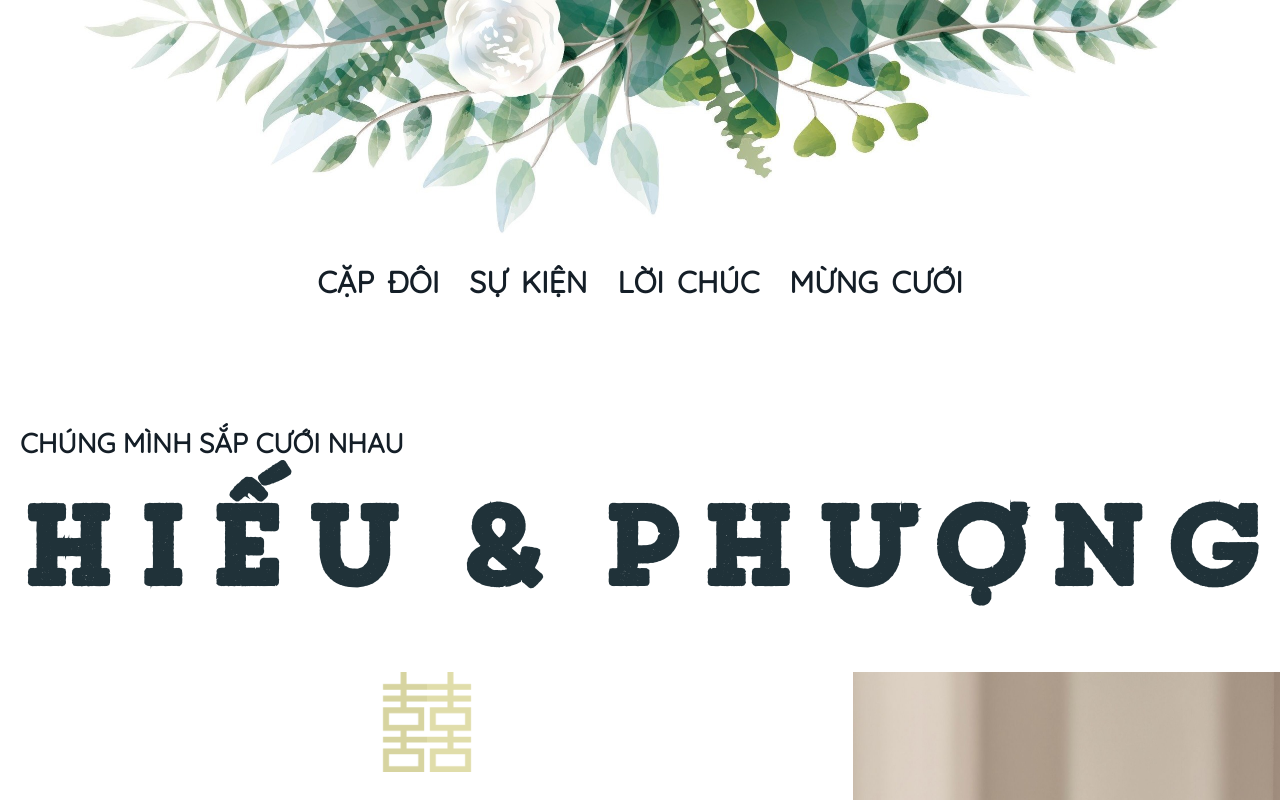
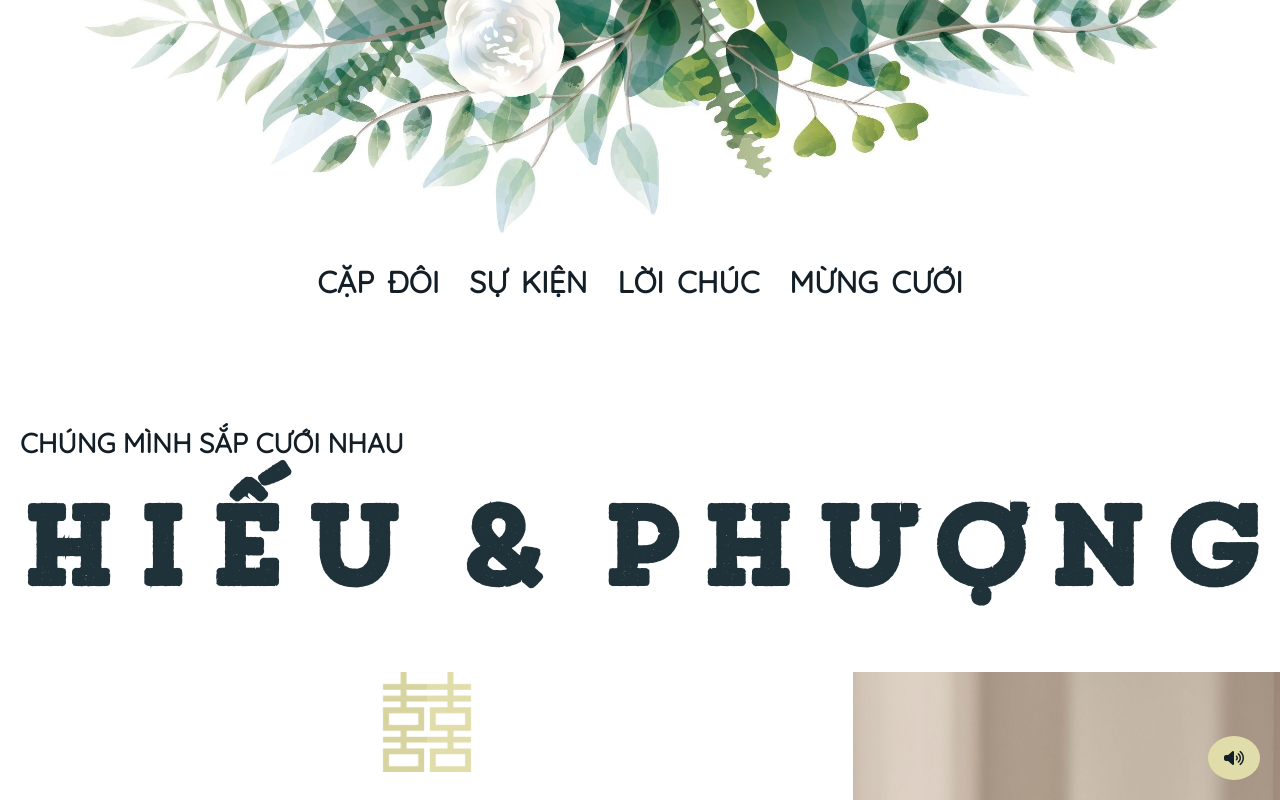
Before and after one commit to thedan158/wedding-website, a React (Vite) app: page / in a window 1280 px wide. Shown: the top 800 px of the page. Built offline with nearby package versions, Linux system fonts and the light colour scheme; no server answers; the database is empty.

Commit message:
update: music toggle

```diff
--- a/index.html
+++ b/index.html
@@ -2,7 +2,7 @@
 <html lang="en">
   <head>
     <meta charset="UTF-8" />
-    <link rel="icon" href="./public/marriage.png">
+    <link rel="icon" href="./public/marriage.png" />
     <meta name="viewport" content="width=device-width, initial-scale=1.0" />
     <title>Hiếu & Phượng Wedding</title>
   </head>
@@ -18,7 +18,16 @@
       type="text/css"
       href="https://cdnjs.cloudflare.com/ajax/libs/slick-carousel/1.6.0/slick-theme.min.css"
     />
+    <link
+      rel="stylesheet"
+      href="https://cdnjs.cloudflare.com/ajax/libs/font-awesome/4.7.0/css/font-awesome.min.css"
+    />
+
     <div id="root"></div>
     <script type="module" src="/src/main.jsx"></script>
+    <script
+      src="https://kit.fontawesome.com/49ab5852ce.js"
+      crossorigin="anonymous"
+    ></script>
   </body>
 </html>
--- a/src/App.jsx
+++ b/src/App.jsx
@@ -1,4 +1,4 @@
-import { useEffect, useState } from "react";
+import { useEffect, useRef, useState } from "react";
 import headerImage from "./assets/images/header2.jpg";
 import hy from "./assets/images/double-happiness (4).png";
 import std from "./assets/images/save-the-date.png";
@@ -27,6 +27,7 @@ import anh12 from "./assets/images/anh12.jpg";
 import anh13 from "./assets/images/anh13.jpg";
 import anh14 from "./assets/images/anh14.jpg";
 import CountdownClock from "./Countdown";
+import { Container, Button, Link } from "react-floating-action-button";
 
 function SimpleSlider() {
   var settings = {
@@ -346,6 +347,9 @@ function Countdown() {
 function App() {
   const [audioError, setAudioError] = useState(false);
   const [audioPlayed, setAudioPlayed] = useState(false);
+  const [audioEnabled, setAudioEnabled] = useState(true); // Track whether the audio is enabled or disabled
+
+  const audioRef = useRef(null);
 
   const handleAudioError = () => {
     setAudioError(true);
@@ -354,6 +358,16 @@ function App() {
   const handleAudioPlay = () => {
     setAudioPlayed(true);
   };
+
+  const toggleAudio = () => {
+    if (audioEnabled) {
+      audioRef.current.pause(); // Pause the audio
+    } else {
+      audioRef.current.play(); // Play the audio
+    }
+    setAudioEnabled(!audioEnabled); // Toggle the audio enabled state
+  };
+
   useEffect(() => {
     if (!audioPlayed && audioError) {
       setAudioError(false); // Reset the error state
@@ -641,8 +655,9 @@ function App() {
           <>
             {!audioError && (
               <audio
+                ref={audioRef}
                 src={backgroundMusic}
-                autoPlay
+                autoPlay={audioEnabled}
                 loop
                 onError={handleAudioError}
                 onPlay={handleAudioPlay}
@@ -651,6 +666,15 @@ function App() {
             {audioError && (
               <p>There was an error playing the audio. Please try again.</p>
             )}
+
+            {/* Floating button to toggle audio */}
+            <button
+              className="btn"
+              onClick={toggleAudio}
+              style={{ position: "fixed", bottom: "20px", right: "20px" }}
+            >
+              <i className={audioEnabled ? "fa-solid fa-volume-high" : "fa-solid fa-volume-xmark"}></i>
+            </button>
           </>
           <CountdownClock />
           <footer>
--- a/src/index.scss
+++ b/src/index.scss
@@ -30,6 +30,21 @@
 body {
   background-size: cover; /* Cover the entire background */
   background-position: center; /* Center the background image */
+}
+/* Style buttons */
+.btn {
+  background-color: #e0ddaa; /* Blue background */
+  border: none; /* Remove borders */
+  color: white; /* White text */
+  padding: 12px 16px; /* Some padding */
+  font-size: 16px; /* Set a font size */
+  cursor: pointer; /* Mouse pointer on hover */
+  border-radius: 50%;
+}
+
+/* Darker background on mouse-over */
+.btn:hover {
+  background-color: #eeedde;
 }
 .date-image {
   width: 400px;
@@ -429,8 +444,6 @@ a:hover {
   flex-direction: row;
   width: 100%;
   justify-content: space-between;
-  padding-left: 10%;
-  padding-right: 10%;
 }
 .timeline-img {
   background-image: url("assets/images/428047756_382960147710081_8260747553863743478_n.jpg");
@@ -549,17 +562,17 @@ a:hover {
   background-position: center;
 }
 .gallery-img:nth-child(1) {
-  background-image: url("assets/images/chi.jpg");
+  background-image: url("assets/images/anh9.jpg");
   background-position-x: right;
 }
 
 .gallery-img:nth-child(2) {
-  background-image: url("assets/images/428047756_382960147710081_8260747553863743478_n.jpg");
+  background-image: url("assets/images/anh12.jpg");
   background-position-y: top;
 }
 
 .gallery-img:nth-child(3) {
-  background-image: url("assets/images/anh.jpg");
+  background-image: url("assets/images/427866520_744558137618451_353491224585213510_n.jpg");
 }
 .chat-container {
   padding: 50px;
@@ -859,7 +872,7 @@ form button {
   .hands {
     height: 60vh;
     width: 100%;
-    background-image: url("assets/images/anh10.jpg");
+    background-image: url("assets/images/anh.jpg");
     background-size: cover;
     background-position-y: center;
     background-attachment: fixed;
```
Also changed, not shown: 1 other file (tests, documents, lock files or other folders).
